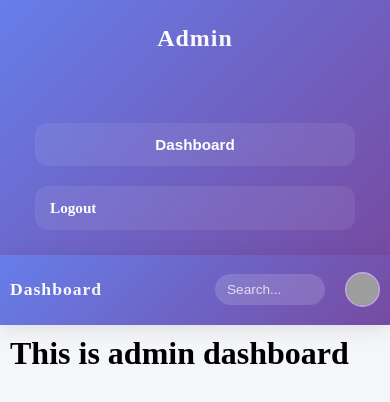
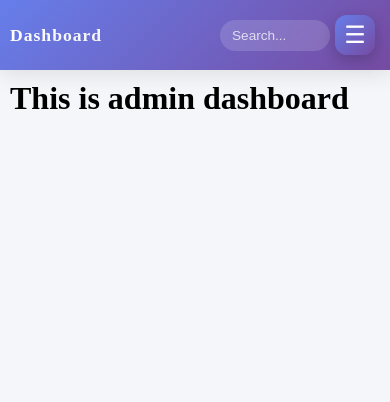
Before and after one commit to Dawit575/NileHorn_project, a React (Vite) app in the folder frontend/: page /admin in a window 390 px wide. Shown: the top 402 px of the page. Built offline with nearby package versions, Linux system fonts and the light colour scheme; grey boxes are pictures that could not be loaded; the HTML template or start-up script is replaced by a standard one.

Commit message:
I commit admin components

```diff
--- a/frontend/src/components/Admin/Dashboard/Sidebar/Sidebar.jsx
+++ b/frontend/src/components/Admin/Dashboard/Sidebar/Sidebar.jsx
@@ -1,14 +1,25 @@
-import React from 'react'
+import React, { useState } from 'react'
 import styles from "./Sidebar.module.css";
 import { Link } from 'react-router-dom';
 
 function Sidebar() {
+  const [menuOpen,setMenuOpen] = useState(false)
   return (
-    <div className={styles.sidebar}>
+    <div className={`${styles.sidebar} ${menuOpen ? styles.activeSidebar : ''}`}>
+
+      <div className={styles.hamburger} onClick={() => setMenuOpen(!menuOpen)}>
+        {menuOpen ? '✕' : '☰'}
+      </div>
+
       <h1 className={styles.title}>Admin</h1>
-      <div className= {styles.admin_sidebar}>
-          <button className= {styles.admin_dashboard_link} to="/admin">Dashboard</button>
-          <Link to= '/' className={styles.logout_btn}>Logout</Link>
+
+      <div className={styles.admin_sidebar}>
+        <button className={styles.admin_dashboard_link} to="/admin">
+          Dashboard
+        </button>
+        <Link to="/" className={styles.logout_btn}>
+          Logout
+        </Link>
       </div>
     </div>
   );
--- a/frontend/src/components/Admin/Dashboard/Sidebar/Sidebar.module.css
+++ b/frontend/src/components/Admin/Dashboard/Sidebar/Sidebar.module.css
@@ -3,218 +3,152 @@
   width: 280px;
   height: 100vh;
 
-  background: linear-gradient(135deg, #667eea 0%, #764ba2 100%);
+  background: linear-gradient(
+    135deg,
+    #667eea 0%,
+    #764ba2 100%
+  );
 
   display: flex;
   flex-direction: column;
-  align-items: center;
 
   padding: 30px 20px;
 
   position: sticky;
   top: 0;
 
-  overflow: hidden;
-
   box-shadow: 4px 0 20px rgba(0, 0, 0, 0.15);
 
-  animation: slideSidebar 0.6s ease;
+  transition: left 0.4s ease;
+
+  z-index: 1000;
+
+  overflow: hidden;
 }
-
-
-@keyframes slideSidebar {
-  from {
-    transform: translateX(-100%);
-    opacity: 0;
-  }
-
-  to {
-    transform: translateX(0);
-    opacity: 1;
-  }
-}
-
 
 .title {
   font-size: 2rem;
   font-weight: bold;
-
-  margin-bottom: 25px;
-
-  background: linear-gradient(135deg, #ffffff, #f3f3f3);
-
-  -webkit-background-clip: text;
-  background-clip: text;
-
-  color: transparent;
-
-  letter-spacing: 1px;
+  color: white;
+  margin-bottom: 40px;
 }
 
-
-.admin_logo {
-  width: 90px;
-  height: 90px;
-
-  border-radius: 50%;
-
-  object-fit: cover;
-
-  border: 3px solid rgba(255, 255, 255, 0.4);
-
-  margin-bottom: 35px;
-
-  transition: all 0.3s ease;
-
-  cursor: pointer;
-}
-
-.admin_logo:hover {
-  transform: scale(1.05);
-
-  border-color: #ffffff;
-
-  box-shadow: 0 0 20px rgba(255, 255, 255, 0.4);
-}
-
-
 .admin_sidebar {
-  width: 100%;
-  height: 100%;
-
   display: flex;
   flex-direction: column;
-
   gap: 20px;
+  height: 100%;
 }
 
 .admin_dashboard_link,
 .logout_btn {
   width: 100%;
-
-  padding: 15px 20px;
-
+  padding: 14px 18px;
+  border: none;
+  outline: none;
+  border-radius: 12px;
+  background: rgba(255, 255, 255, 0.1);
+  color: white;
   text-decoration: none;
-
-  color: white;
-
   font-size: 1rem;
   font-weight: 600;
-
-  border-radius: 12px;
-
+  cursor: pointer;
   transition: all 0.3s ease;
-
-  position: relative;
-
-  overflow: hidden;
-
-  background: rgba(255, 255, 255, 0.08);
-
   backdrop-filter: blur(5px);
-
-  box-sizing: border-box;
 }
 
 
 .admin_dashboard_link:hover,
 .logout_btn:hover {
-  transform: translateX(8px);
-
+  transform: translateX(6px);
   background: rgba(255, 255, 255, 0.18);
-
   box-shadow: 0 5px 15px rgba(0, 0, 0, 0.2);
 }
 
-
-.admin_dashboard_link::before,
-.logout_btn::before {
-  content: "";
-
-  position: absolute;
-
-  left: 0;
-  bottom: 0;
-
-  width: 0%;
-  height: 3px;
-
-  background: linear-gradient(90deg, #ffffff, #ffd89b);
-
-  transition: width 0.3s ease;
-}
-
-.admin_dashboard_link:hover::before,
-.logout_btn:hover::before {
-  width: 100%;
-}
-
-.admin_dashboard_link{
-  border: none;
-  outline: none;
-  margin-top: 3em;
-  cursor: pointer;
-}
 
 .logout_btn {
   margin-top: auto;
 }
 
+.hamburger {
+  display: none;
+  position: fixed;
+  top: 20px;
+  right: 20px;
+  font-size: 1.4rem;
+  color: white;
+  cursor: pointer;
+  z-index: 2000;
+  background: linear-gradient(135deg, #667eea 0%, #764ba2 100%);
+  width: 45px;
+  height: 45px;
+  border-radius: 12px;
+  justify-content: center;
+  align-items: center;
+  box-shadow: 0 5px 15px rgba(0, 0, 0, 0.2);
+  border: none;
+  transition: all 0.3s ease;
+}
 
-@media screen and (max-width: 992px) {
+.hamburger:hover {
+  transform: scale(1.05);
+  background: linear-gradient(135deg, #764ba2 0%, #667eea 100%);
+}
+
+
+@media screen and (max-width: 768px) {
+
   .sidebar {
-    width: 240px;
+    position: fixed;
+    left: -100%;
+    top: 0;
+    width: 260px;
+    height: 100vh;
+  }
+
+
+  .activeSidebar {
+    left: 0;
+  }
+
+
+  .hamburger {
+    display: flex;
+    right: 25px;
+  }
+}
+
+@media screen and (max-width: 480px) {
+  .sidebar {
+    width: 250px;
+  }
+
+  .hamburger {
+    width: 40px;
+    height: 40px;
+    font-size: 1.5rem;
+    top: 15px;
+    right: 15px;
   }
 
   .title {
-    font-size: 1.8rem;
-  }
-
-  .admin_logo {
-    width: 75px;
-    height: 75px;
-  }
-}
-
-@media screen and (max-width: 768px) {
-  .sidebar {
-    width: 100%;
-    height: auto;
-
-    position: relative;
-
-    padding: 25px 15px;
-  }
-
-  .admin_sidebar {
-    align-items: center;
+    font-size: 1.5rem;
+    margin-bottom: 30px;
   }
 
   .admin_dashboard_link,
   .logout_btn {
-    max-width: 320px;
-  }
-
-  .admin_logo {
-    width: 70px;
-    height: 70px;
+    padding: 12px 16px;
+    font-size: 0.9rem;
   }
 }
 
-@media screen and (max-width: 480px) {
-  .title {
-    font-size: 1.5rem;
+@media screen and (min-width: 769px) {
+  .hamburger {
+    display: none !important;
   }
 
-  .admin_logo {
-    width: 60px;
-    height: 60px;
-  }
-
-  .admin_dashboard_link,
-  .logout_btn {
-    padding: 13px 15px;
-
-    font-size: 0.95rem;
+  .sidebar {
+    left: 0 !important;
   }
 }
--- a/frontend/src/components/Admin/Dashboard/Topbar/Topbar.module.css
+++ b/frontend/src/components/Admin/Dashboard/Topbar/Topbar.module.css
@@ -59,7 +59,7 @@
   width: 230px;
 
   padding: 12px 18px;
-
+  margin-right: 30px;
   border: none;
   outline: none;
 
@@ -138,6 +138,9 @@
   .left h2 {
     font-size: 1.5rem;
   }
+  .admin_logo{
+    display: none;
+  }
 }
 
 @media screen and (max-width: 768px) {
```
